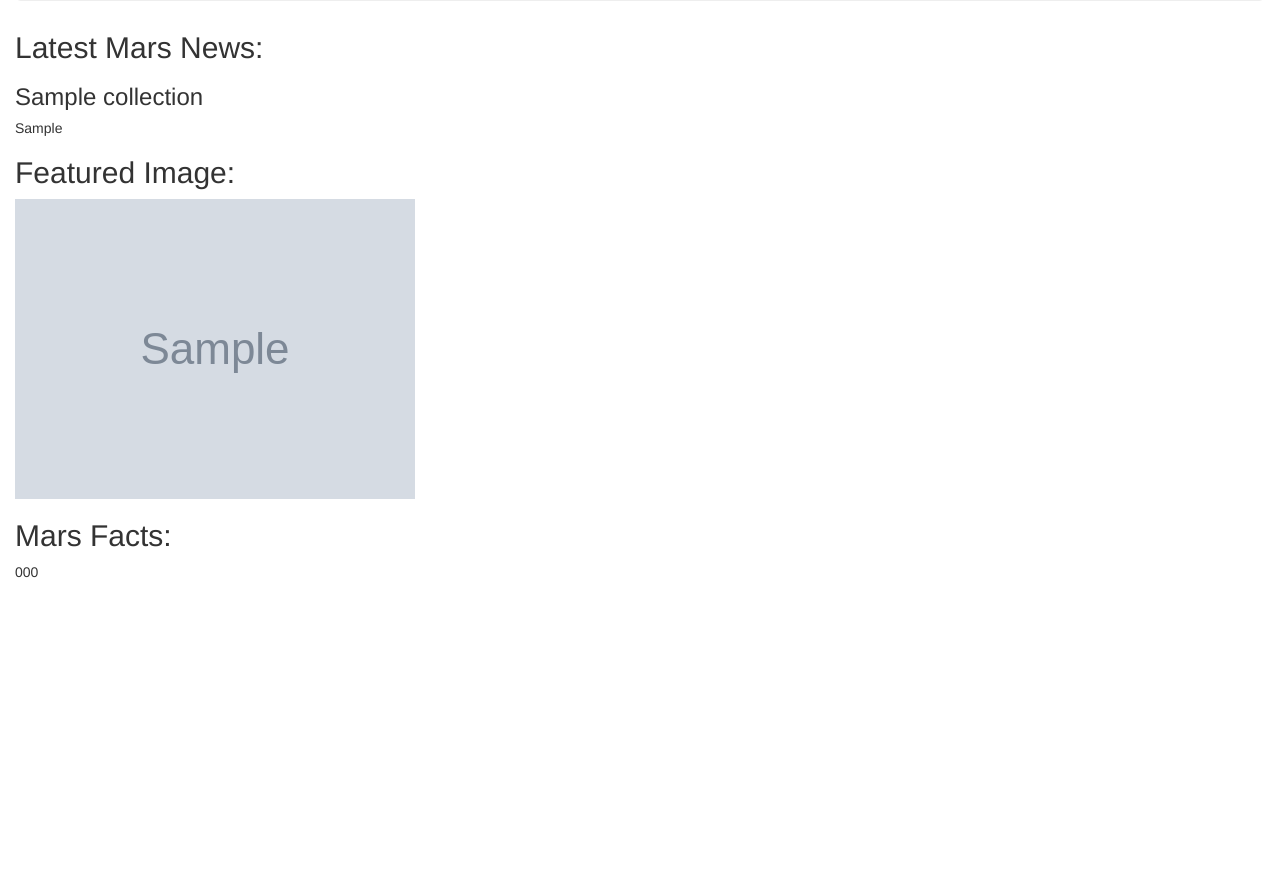
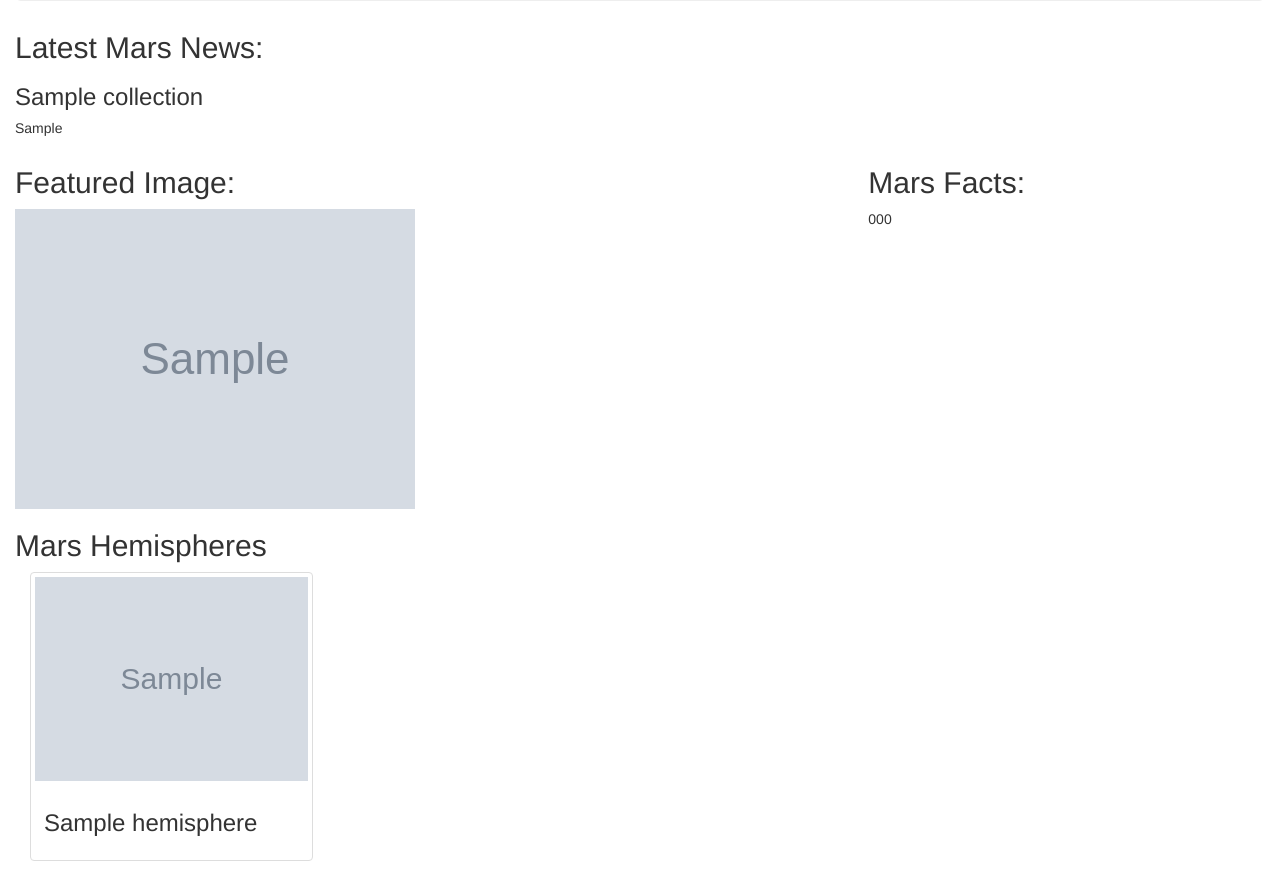
Before and after one commit to eclevela-1234/web-scraping-challenge, a Flask app: page / in a window 1280 px wide. Shown: the part 300-1181 px from the top of the page. Before the commit the page ends 878 px from the top, so only its background shows below. Run offline with Flask 2, Linux system fonts and the light colour scheme; grey boxes marked "Sample" are stand-in pictures; a database or web service that is not in the repository returns one stand-in record (values such as "Sample title"); some libraries are stand-ins or nearby versions.

Commit message:
adding finishing touches

```diff
--- a/Mission_to_Mars/templates/index.html
+++ b/Mission_to_Mars/templates/index.html
@@ -20,11 +20,35 @@
     <h2>Latest Mars News:</h2>
     <h3>{{ martian.news_title }}</h3>
     <h5>{{ martian.news_para }}</h5>
+<div class="row">
+    <div class="col-md-8">
     <h2>Featured Image:</h2>
     <img src="{{ martian.featured_img }}" alt="Featured Image">
+
+
+    </div>
+    <div class="col-md-4">
     <h2>Mars Facts:</h2>
 
-      {{ martian.marsdfcode }}
+      {{ martian.marsdfcode | safe}}
+
+    </div>
+</div>
+    <h2>Mars Hemispheres</h2>
+
+    {% for hemisphere in martian.hemispheres %}
+      <div class="col-md-3">
+        <div class="thumbnail">
+          <img src="{{ hemisphere.img_url }}" alt="">
+          <div class="caption">
+            <h3>{{ hemisphere.title }}</h3>
+          </div>
+        </div>
+      </div>
+    {% endfor %}
+
+
+
 
   </div>
   </div>
```
Also changed, not shown: Mission_to_Mars/scrape_mars.py (+18 -2 lines).
